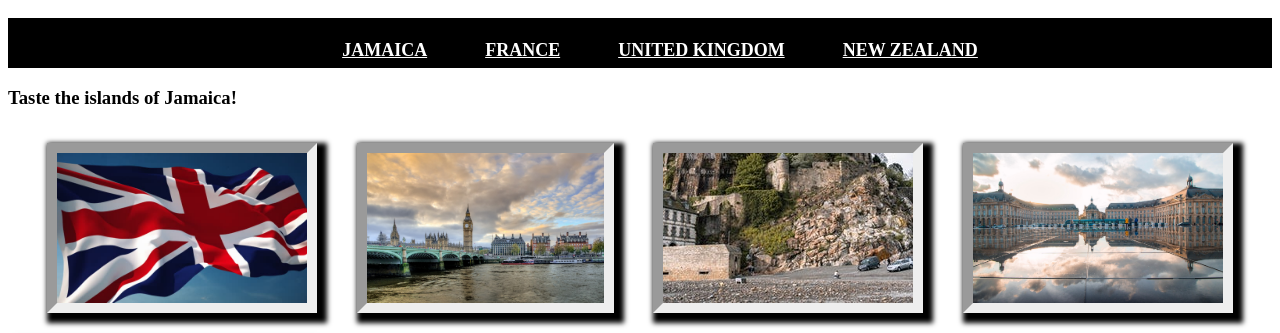
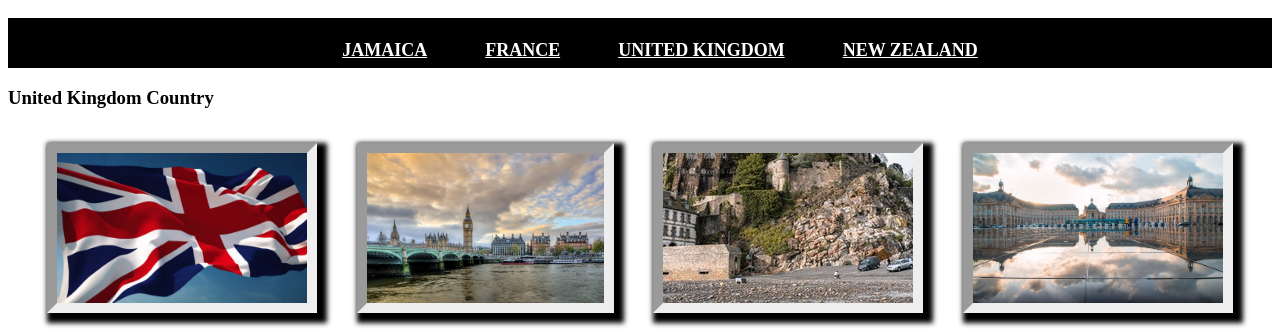
Before and after one commit to nss-day-cohort-43/hello-world-monstera-deliciosas, a plain HTML site: page pages/uk.html in a window 1280 px wide. Shown: the part 210-543 px from the top of the page. Drawn offline with Linux system fonts and the light colour scheme.

Commit message:
small update

```diff
--- a/pages/uk.html
+++ b/pages/uk.html
@@ -25,7 +25,7 @@
                     <li><a href="newzealand.html">New Zealand</a></li>
                   </ul>
             </nav>
-            <h3>Taste the islands of Jamaica!</h3>
+            <h3>United Kingdom Country</h3>
         </header>
         <div id="countryImages">
             <img class="countryImages" src="/images/UK_FLAG.jpg" alt="UK_FLAG">
```
